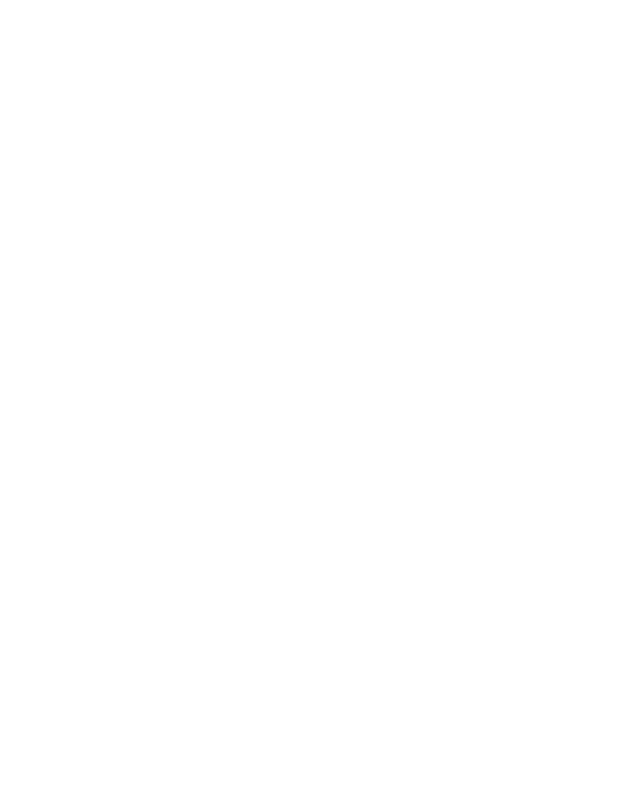
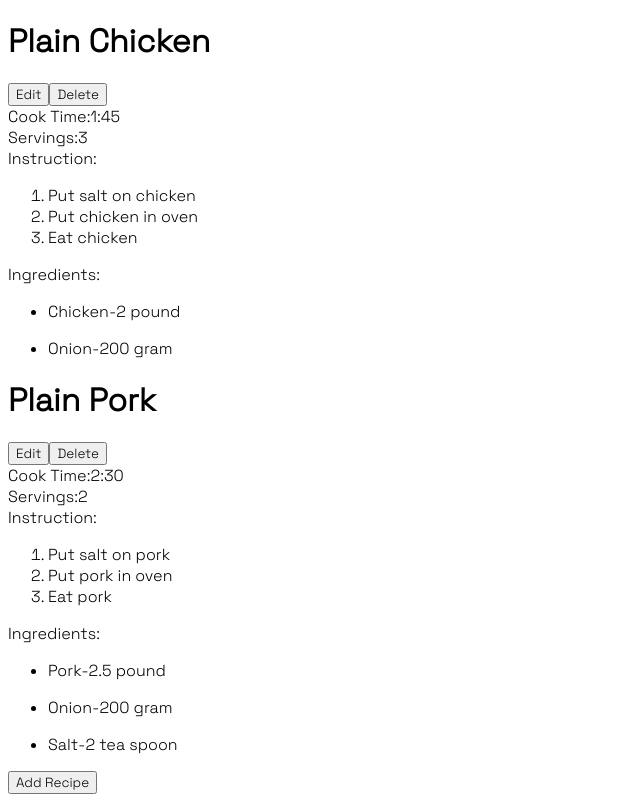
Before and after one commit to coderj001/react-recipe, a React (Create React App) app: page / in a window 1280 px wide. Shown: the whole page, without its empty margins (0-640 px from the left). Built offline with nearby package versions, Linux system fonts and the light colour scheme.

Commit message:
added few components

```diff
--- a/src/App.jsx
+++ b/src/App.jsx
@@ -1,5 +1,55 @@
+import React from "react";
+import RecipeList from "./component/RecipeList";
+import "./css/app.css";
+
 function App() {
-  return null;
+  return <RecipeList recipes={sampleRecipe} />;
 }
 
+const sampleRecipe = [
+  {
+    id: 1,
+    name: "Plain Chicken",
+    servings: 3,
+    cookTime: "1:45",
+    instructions: ["Put salt on chicken", "Put chicken in oven", "Eat chicken"],
+    ingredients: [
+      {
+        id: 1,
+        name: "Chicken",
+        amount: "2 pound",
+      },
+      {
+        id: 2,
+        name: "Onion",
+        amount: "200 gram",
+      },
+    ],
+  },
+  {
+    id: 2,
+    name: "Plain Pork",
+    servings: 2,
+    cookTime: "2:30",
+    instructions: ["Put salt on pork", "Put pork in oven", "Eat pork"],
+    ingredients: [
+      {
+        id: 1,
+        name: "Pork",
+        amount: "2.5 pound",
+      },
+      {
+        id: 2,
+        name: "Onion",
+        amount: "200 gram",
+      },
+      {
+        id: 3,
+        name: "Salt",
+        amount: "2 tea spoon",
+      },
+    ],
+  },
+];
+
 export default App;
--- /dev/null
+++ b/src/component/Recipe.jsx
@@ -0,0 +1,47 @@
+import React from "react";
+import Ingredient from "./ingredientList";
+
+export default function Recipe({
+  name,
+  cookTime,
+  servings,
+  instructions,
+  ingredients,
+}) {
+  return (
+    <div>
+      <div>
+        <h1>{name}</h1>
+        <div>
+          <button>Edit</button>
+          <button>Delete</button>
+        </div>
+        <div>
+          <span>Cook Time:</span>
+          <span>{cookTime}</span>
+        </div>
+        <div>
+          <span>Servings:</span>
+          <span>{servings}</span>
+        </div>
+        <div>
+          <span>Instruction:</span>
+          <div>
+            <ol>
+              {instructions.map((instruction) => {
+                return <li>{instruction}</li>;
+              })}
+            </ol>
+          </div>
+          <div>
+            <span>Ingredients: </span>
+            <div>
+              {" "}
+              <Ingredient ingredients={ingredients} />{" "}
+            </div>
+          </div>
+        </div>
+      </div>
+    </div>
+  );
+}
--- /dev/null
+++ b/src/component/RecipeList.jsx
@@ -0,0 +1,15 @@
+import React from "react";
+import Recipe from "./Recipe";
+
+export default function RecipeList({ recipes }) {
+  return (
+    <>
+      <div>
+        {recipes.map((recipe) => {
+          return <Recipe key={recipe.id} {...recipe} />;
+        })}
+      </div>
+      <button>Add Recipe</button>
+    </>
+  );
+}
--- /dev/null
+++ b/src/component/ingredient.jsx
@@ -0,0 +1,11 @@
+import React from "react";
+
+export default function Ingredient({ name, amount }) {
+  return (
+    <>
+      <span>{name}</span>
+      <span>-</span>
+      <span>{amount}</span>
+    </>
+  );
+}
--- /dev/null
+++ b/src/component/ingredientList.jsx
@@ -0,0 +1,15 @@
+import React from "react";
+import Ingredient from "./ingredient";
+
+export default function IngredientList({ ingredients }) {
+  const ingredientElements = ingredients.map((ingredient) => {
+    return (
+      <ul>
+        <li>
+          <Ingredient key={ingredient.id} {...ingredient} />
+        </li>
+      </ul>
+    );
+  });
+  return <div>{ingredientElements}</div>;
+}
--- /dev/null
+++ b/src/css/app.css
@@ -0,0 +1,8 @@
+@import-normalize;
+@import url("https://fonts.googleapis.com/css2?family=Space+Grotesk:wght@300&display=swap");
+
+*,
+*::after,
+*::before {
+  font-family: "Space Grotesk", sans-serif;
+}
```
